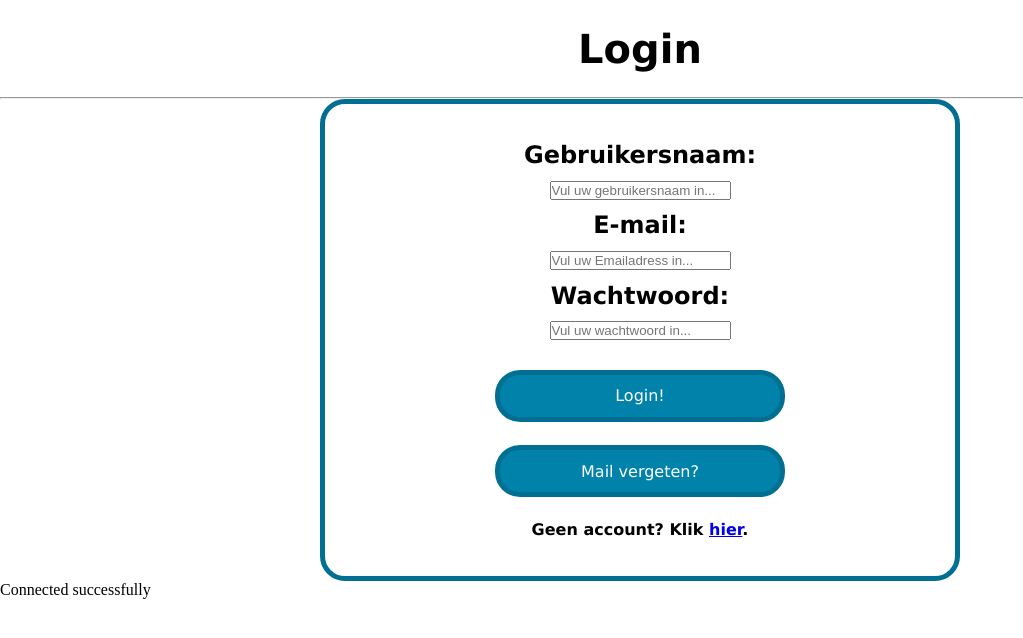
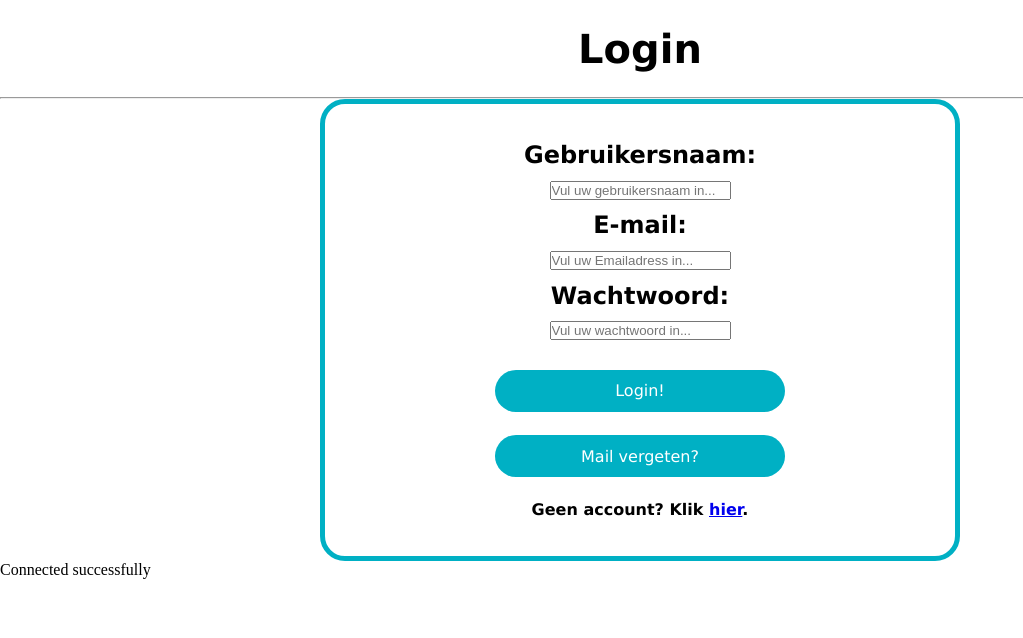
Before and after one commit to KyanJeuring/HondsrugQuest, a PHP site: page /inlog.php in a window 1280 px wide. Shown: the part 47-685 px from the top of the page, without its empty margins (0-1023 px from the left). Run offline with PHP 8.4, Linux system fonts and the light colour scheme.

Commit message:
Hondsrug Quest v0.11d
Kleuren aangepast naar de kleuren van het nieuwe hondsrugcollege.nl

```diff
--- a/css/index.css
+++ b/css/index.css
@@ -5,7 +5,7 @@
 }
 
 div {
-    border: 5px solid #016f91;
+    border: 5px solid #00b0c4;
     border-radius: 25px;
     width: 50%;
     margin: auto;
@@ -22,17 +22,16 @@ button {
     margin-right: 25%;
     padding: 5px;
     width: 50%;
-    background-color: #0182aa;
+    background-color: #00b0c4;
     color: white;
     font-family: UniSans, Verdana, Arial, sans-serif;
-    border: 5px solid #016f91;
+    border: #00b0c4;
     border-radius: 25px;
 }
 
 button:hover {
-    background-color: #001319;
-    color: #f37020;
-    border: 5px solid #000;
+    background-color: #ff7d00;
+    border: #ff7d00;
 }
 
 .pageTitle {
```
